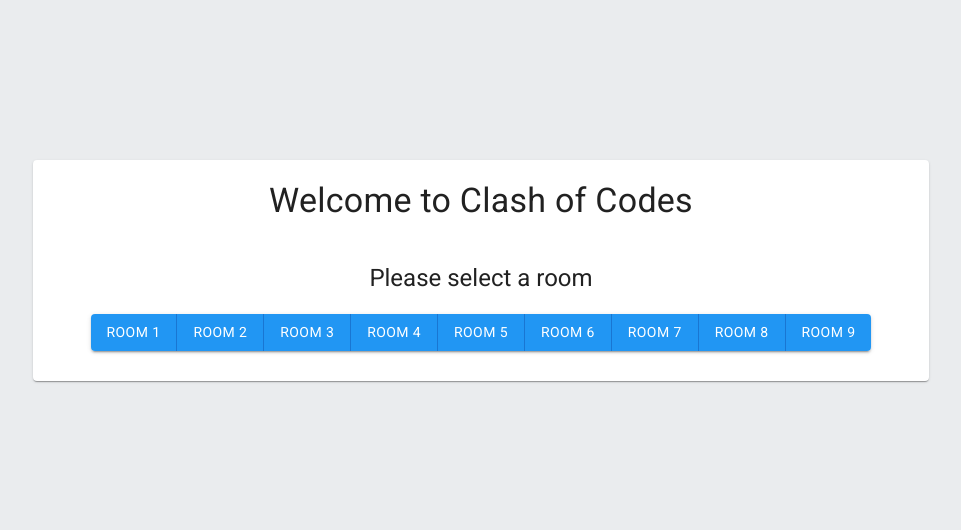
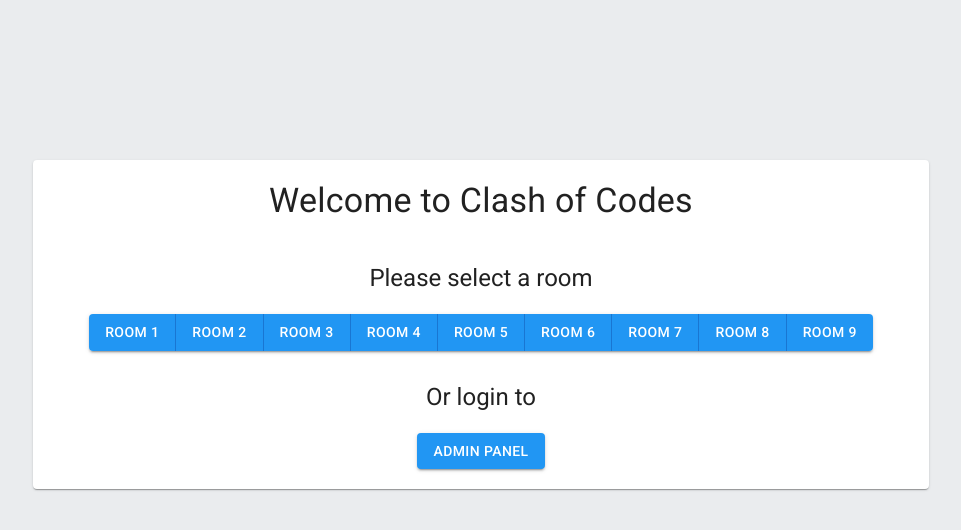
Before and after one commit to Rex1911/1v1-react, a React (Create React App) app in the folder client/: page / in a window 1280 px wide. Shown: the top 530 px of the page, without its empty margins (159-1120 px from the left). Built offline with nearby package versions, Linux system fonts and the light colour scheme.

Commit message:
Added Admin Panel button to homepage

```diff
--- a/client/public/index.html
+++ b/client/public/index.html
@@ -32,7 +32,7 @@
       work correctly both with client-side routing and a non-root public URL.
       Learn how to configure a non-root public URL by running `npm run build`.
     -->
-    <link href="https://fonts.googleapis.com/css?family=Roboto&display=swap" rel="stylesheet">
+    <link rel="stylesheet" href="https://fonts.googleapis.com/css?family=Roboto:300,400,500,700&display=swap" />
     <link href="https://fonts.googleapis.com/css?family=Montserrat&display=swap" rel="stylesheet">
     <style>
       .loader {
--- a/client/src/screens/home/Home.js
+++ b/client/src/screens/home/Home.js
@@ -32,6 +32,9 @@
                 >
                     {buttons}
                 </ButtonGroup>
+                <br/>
+                <Typogrpahy variant="h5">Or login to</Typogrpahy>
+                <Button variant ="contained" color="primary" style={{margin: "20px 0px"}} onClick={() => props.history.push('/admin')}>Admin Panel</Button>
             </Paper>
         </div>
     );
```
